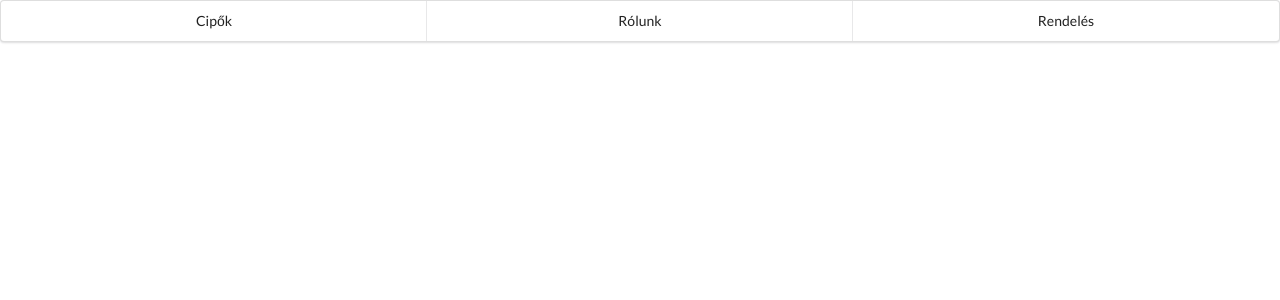
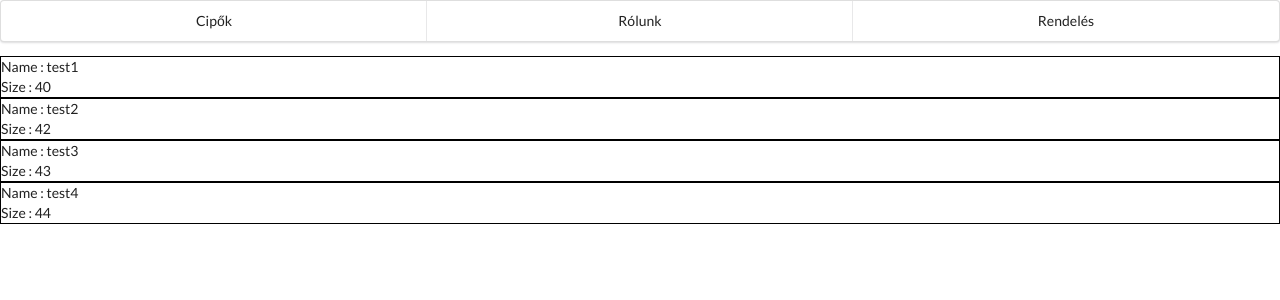
Before and after one commit to Albi012/mozner-cipo-frontend, a React (Create React App) app: page / in a window 1280 px wide. Shown: the top 300 px of the page. Built offline with nearby package versions, Linux system fonts and the light colour scheme.

Commit message:
Listing out test data

```diff
--- a/src/components/App.js
+++ b/src/components/App.js
@@ -1,9 +1,19 @@
 import React from 'react';
 import Header from './Header'
+import ShoeList from './ShoeList';
 
 class App extends React.Component{
+    state={shoes :[{id:1,name:"test1",size:40},{id:2,name:"test2",size:42},{id:3,name:"test3",size:43},{id:4,name:"test4",size:44}]}
+
+
     render(){
-        return <Header/>
+        return (
+            <div>
+                <Header/>
+                <ShoeList shoes={this.state.shoes}/>
+            </div>
+        )
+
     }
 }
 
--- a/src/components/ShoeItem.js
+++ b/src/components/ShoeItem.js
@@ -1,7 +1,12 @@
 import React from 'react';
 
-const ShoeItem = () =>{
-
+const ShoeItem = (props) =>{
+    return (
+        <div style={{border:"1px solid black"}}>
+            <div>Name : {props.name}</div>
+            <div>Size : {props.size}</div>
+        </div>
+    )
 }
 
 export default ShoeItem;
--- a/src/components/ShoeList.js
+++ b/src/components/ShoeList.js
@@ -1,7 +1,11 @@
 import React from 'react';
+import ShoeItem from './ShoeItem'
 
 const ShoeList = (props) =>{
-
+    const shoes = props.shoes.map(shoe => {
+        return <ShoeItem key={shoe.id} name={shoe.name} size={shoe.size} />;
+      });
+      return <div className="shoe-list">{shoes}</div>;
 }
 
 export default ShoeList;
```
